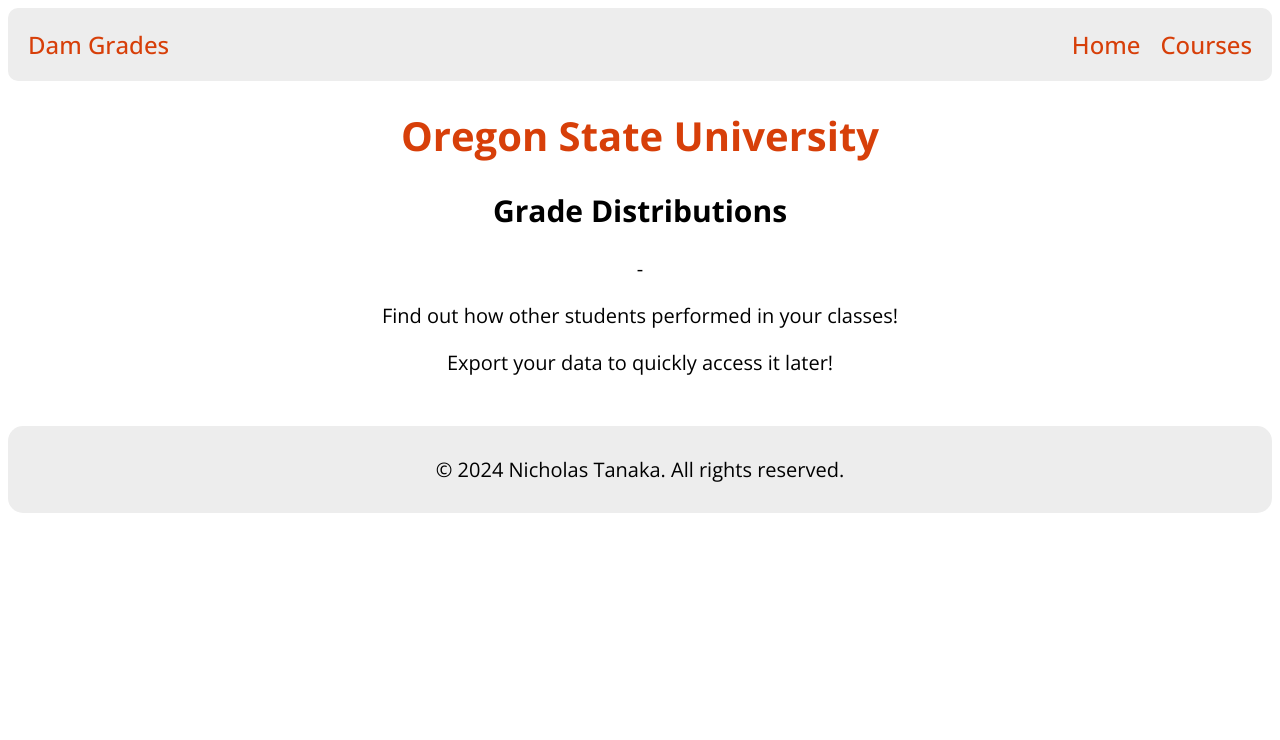
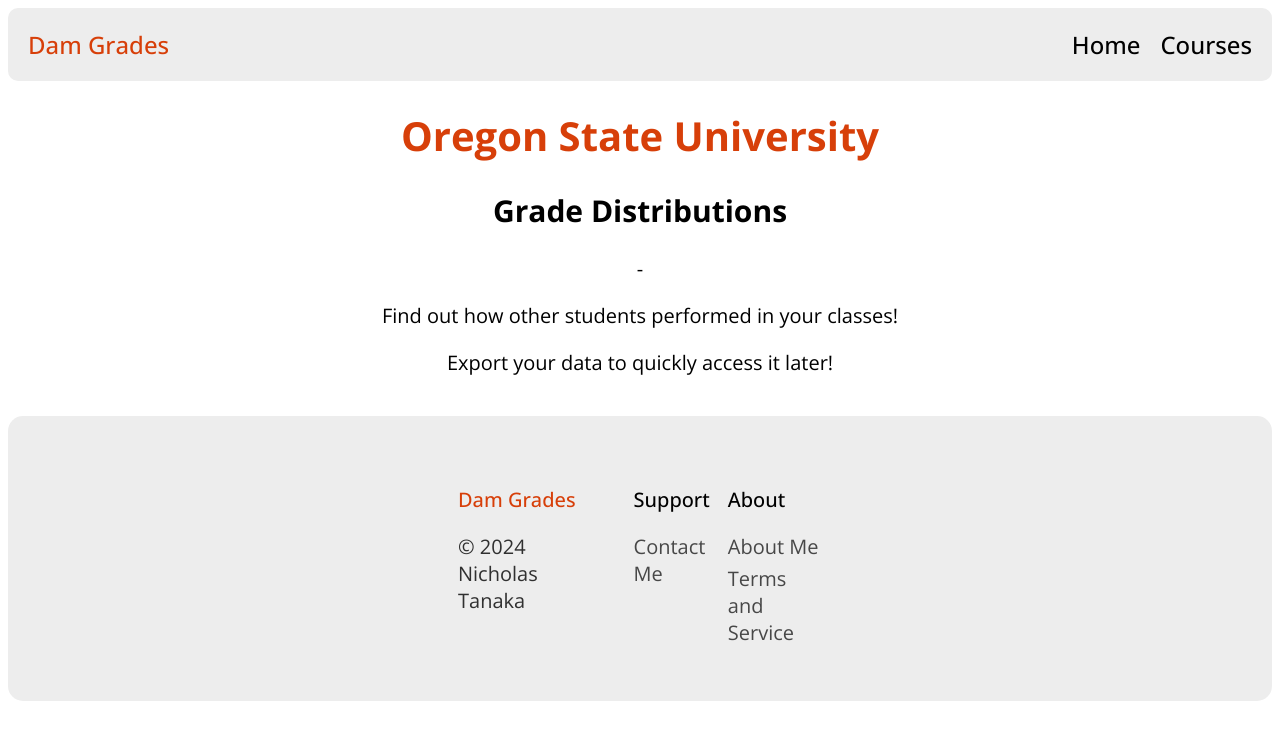
Before and after one commit to MigrainePanda/osu-grade-distributions, a React (Vite) app in the folder frontend-react/: page / in a window 1280 px wide. Shown: the top 740 px of the page. Built offline with nearby package versions, Linux system fonts and the light colour scheme; no server answers.

Commit message:
update header/footer UI

```diff
--- a/frontend-react/src/components/BackToTop.tsx
+++ b/frontend-react/src/components/BackToTop.tsx
@@ -3,8 +3,7 @@
 function BackToTop() {
 
     function topFunction() {
-        document.body.scrollTop = 0; // For Safari
-        document.documentElement.scrollTop = 0; // For Chrome, Firefox, IE and Opera
+        window.scrollTo({top: 0, behavior: "smooth"});
     }
 
     return (
--- a/frontend-react/src/components/CourseDescription.tsx
+++ b/frontend-react/src/components/CourseDescription.tsx
@@ -26,10 +26,10 @@
 
     return (
         <>
-            <h4 className="center-text">Course Information</h4>
-            <p className="center-text">Data Range: {yearRange}</p>
-            <p className="center-text">Credit Hours: {credits}</p>
-            <p className="center-text">Average GPA: {displayedAvgGPA}</p>
+            <h4>Course Information</h4>
+            <p>Data Range: {yearRange}</p>
+            <p>Credit Hours: {credits}</p>
+            <p>Average GPA: {displayedAvgGPA}</p>
         </>
     );
 }
--- a/frontend-react/src/components/Footer/Footer.css
+++ b/frontend-react/src/components/Footer/Footer.css
@@ -1,12 +1,68 @@
+:root {
+    --footer-inner-gap: 50px;
+    --footer-bottom-numColumns: 2;
+}
+
 footer {
     background-color: var(--header-background);
     border-radius: 15px;
     padding: 10px;
     margin-top: 50px;
-    margin-bottom: 25px;
+    margin-bottom: 100px;
+    position: relative;
     bottom: 10px;
 }
 
-footer p {
-    text-align: center;
+.footer-inner-container {
+    display: flex;
+    flex-direction: row;
+    gap: var(--footer-inner-gap);
+    padding: 40px;
+    margin: 0 400px;
 }
+
+.footer-inner-top {
+    width: 40%;
+    /* display: flex;
+    justify-content: left; */
+}
+
+.copyright {
+    margin: 0;
+    color: rgb(0 0 0 / 80%);
+}
+
+.footer-inner-bottom {
+    width: 60%;
+}
+
+.footer-bottom-columns {
+    display: grid;
+    grid-template-columns: repeat(var(--footer-bottom-numColumns), minmax(10px, 1fr));
+}
+
+.footer-bottom-column-title {
+    font-weight: 500;
+}
+
+.footer-bottom-column-items {
+    display: flex;
+    flex-direction: column;
+}
+
+.footer-bottom-column-items a {
+    margin-bottom: 5px;
+}
+
+.footer-bottom-column a {
+    text-decoration: inherit;
+    color: rgb(0 0 0 / 70%);
+}
+
+.footer-bottom-column a:hover {
+    /* border-bottom: 1px solid black; */
+    text-decoration: underline;
+    text-underline-offset: 0.2em;
+    text-decoration-thickness: 1px;
+    text-decoration-color: var(--beaver-orange);
+}
--- a/frontend-react/src/components/Footer/Footer.tsx
+++ b/frontend-react/src/components/Footer/Footer.tsx
@@ -1,11 +1,35 @@
-
+import { NavLink } from "react-router-dom";
 import "./Footer.css"
 
 function Footer() {
     return (
         <>
             <footer>
-                <p className="copyright">&copy; 2024 Nicholas Tanaka. All rights reserved.</p>
+                <nav className="footer-inner-container">
+                    <div className="footer-inner-top">
+                        <p className="navbar-brand">Dam Grades</p>
+                        <div className="footer-bottom-column-items">
+                            <p className="copyright">&copy; 2024 Nicholas Tanaka</p>
+                        </div>
+                    </div>
+                    <div className="footer-inner-bottom">
+                        <div className="footer-bottom-columns">
+                            <div className="footer-bottom-column">
+                                <p className="footer-bottom-column-title">Support</p>
+                                <div className="footer-bottom-column-items">
+                                    <NavLink to="/">Contact Me</NavLink>
+                                </div>
+                            </div>
+                            <div className="footer-bottom-column">
+                                <p className="footer-bottom-column-title">About</p>
+                                <div className="footer-bottom-column-items">
+                                    <NavLink to="/">About Me</NavLink>
+                                    <NavLink to="/">Terms and Service</NavLink>
+                                </div>
+                            </div>
+                        </div>
+                    </div>
+                </nav>
             </footer>
         </>
     );
--- a/frontend-react/src/components/Header/Header.css
+++ b/frontend-react/src/components/Header/Header.css
@@ -17,16 +17,24 @@
 .navbar-wrapper a {
     text-decoration: inherit;
 }
-.navbar-wrapper a:hover {
-    color: black;
+
+.navbar-menu a:hover {
+    text-decoration: underline;
+    text-underline-offset: 0.2em;
+    text-decoration-thickness: 1px;
+    text-decoration-color: var(--beaver-orange);
     /* color: #646cff; */
 }
 
 .navbar-brand, .navbar-menu-items {
-    color: var(--beaver-orange);
     font-weight: 500;
 }
 
+.navbar-brand {
+    color: var(--beaver-orange);
+}
+
 .navbar-menu-items {
+    color: black;
     margin: 0 0 0 20px;
 }
--- a/frontend-react/src/components/Header/Header.tsx
+++ b/frontend-react/src/components/Header/Header.tsx
@@ -1,30 +1,16 @@
 import { NavLink } from "react-router-dom";
 import "./Header.css";
 
-function Header(  ) {
-    function handleClick(idx) {
-        const navbarItems = Array.from(document.getElementsByClassName("navbar-menu-items") as HTMLCollectionOf<HTMLElement>);
-        let curr;
-        if (idx !== -1) {
-            curr = navbarItems[idx];
-        }
-        for (let i = 0; i<navbarItems.length; i++) {
-            if (curr && navbarItems[i] === curr) {
-                curr.style.borderBottom = "1px black solid";
-                continue;
-            }
-            navbarItems[i].style.border = "0px";
-        }
-    }
+function Header() {
 
     return (
         <>
             <header className="navbar-container">
                 <div className="navbar-wrapper">
-                    <NavLink className="navbar-brand" to="/" onClick={() => handleClick(0)}>Dam Grades</NavLink>
+                    <NavLink className="navbar-brand" to="/">Dam Grades</NavLink>
                     <nav className="navbar-menu">
-                        <NavLink className="navbar-menu-items" to="/" onClick={() => handleClick(0)}>Home</NavLink>
-                        <NavLink className="navbar-menu-items" to="/courses" onClick={() => handleClick(1)}>Courses</NavLink>
+                        <NavLink className="navbar-menu-items" to="/">Home</NavLink>
+                        <NavLink className="navbar-menu-items" to="/courses">Courses</NavLink>
                     </nav>
                 </div>
             </header>
--- a/frontend-react/src/components/selectors/SelectorController.tsx
+++ b/frontend-react/src/components/selectors/SelectorController.tsx
@@ -9,17 +9,11 @@
 
     return (
         <>
-            <div className="center-div">
+            <div className="selectors-container">
+                <SubjectSelector />
+                <CourseSelector />
                 <YearSelector />
                 <TermSelector />
-            </div>
-
-            <div className="center-div">
-                <SubjectSelector />
-            </div>
-
-            <div className="center-div">
-                <CourseSelector />
             </div>
         </>
     )
--- a/frontend-react/src/components/selectors/Selectors.css
+++ b/frontend-react/src/components/selectors/Selectors.css
@@ -1,5 +1,14 @@
+.selectors-container {
+    width: 90%;
+    border: solid 2px var(--header-background);
+    border-radius: 15px;
+    padding-bottom: 30px;
+    display: flex;
+    justify-content: space-evenly;
+}
+
 .select-container {
-    width: 10%;
+    width: 15%;
 }
 
 .select-component-wrapper {
@@ -11,14 +20,6 @@
     width: 100%;
 }
 
-.year-container {
-    margin-right: 50px;
-}
-
-.term-container {
-    margin-left: 50px;
-}
-
 .select-label-info {
     display: flex;
     justify-content: center;
--- a/frontend-react/src/components/selectors/TermSelector.tsx
+++ b/frontend-react/src/components/selectors/TermSelector.tsx
@@ -49,7 +49,7 @@
 
     return (
         <>
-            <div className="select-container term-container">
+            <div className="select-container">
                 <div className="select-label-info">
                     <h3 className="center-text">Term</h3>
                     <Tooltip message={"The term of which to filter data by (Summer, Fall, Winter, Spring)"} />
--- a/frontend-react/src/components/selectors/YearSelector.tsx
+++ b/frontend-react/src/components/selectors/YearSelector.tsx
@@ -34,7 +34,7 @@
 
     return (
         <>
-            <div className="select-container year-container">
+            <div className="select-container">
                 <div className="select-label-info">
                     <h3 className="center-text">Year</h3>
                     <Tooltip message={"The calendar year of which to filter data by"} />
--- a/frontend-react/src/pages/css/courses-page.css
+++ b/frontend-react/src/pages/css/courses-page.css
@@ -1,7 +1,8 @@
-.selectors-container {
-    border-radius: 15px;
-    border: solid 2px var(--header-background);
-    padding-bottom: 30px;
+.images-container {
+    display: flex;
+    flex-direction: column;
+    justify-content: center;
+    align-items: center;
 }
 
 .image-container {
@@ -22,25 +23,31 @@
     display: flex;
     justify-content: center;
     padding-top: 20px;
-    font-size: 1.2em;
 }
 
 .button-wrapper a, .button-wrapper button {
-    font-weight: 500;
-    color: black;
     text-decoration: inherit;
 }
 
 .button-wrapper a:hover, .button-wrapper button:hover {
-    color: #646cff;
+    color: black;
     cursor: pointer;
+    text-decoration: underline;
+    text-underline-offset: 0.2em;
+    text-decoration-thickness: 1px;
+    text-decoration-color: var(--beaver-orange);
 }
 
 .button-component {
-    background: rgba(228, 228, 228, 0.5);
+    font-size: 1.5rem;
+    font-weight: 500;
+    background: none;
     padding: 15px 20px 15px 20px;
     border-radius: 15px;
     border: 0;
-    font-size: 1.5rem;
     margin: 10px;
 }
+
+.course-description-container {
+    text-align: center;
+}
```
Also changed, not shown: frontend-react/src/pages/courses-page.tsx (+6 -12 lines).
